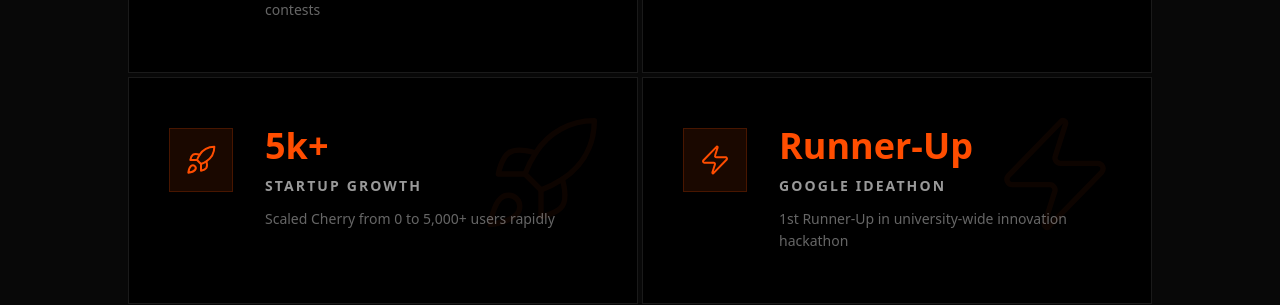
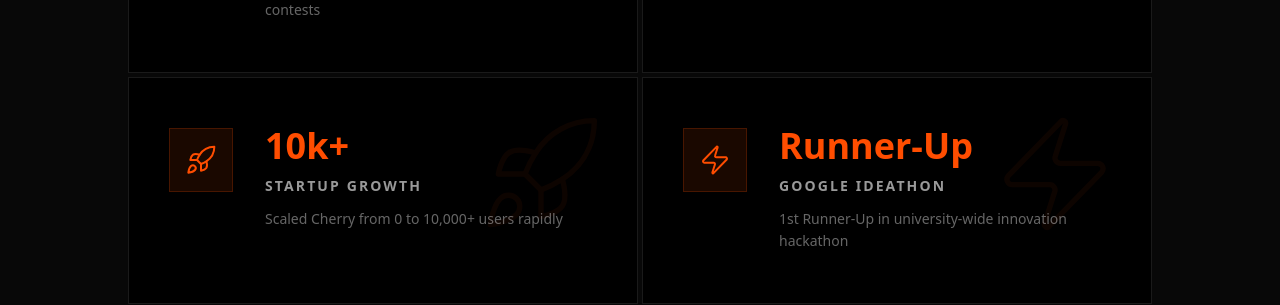
Before and after one commit to aakarsh12x/PortfolioV2, a Next.js app: page / in a window 1280 px wide. Shown: the part 3560-3865 px from the top of the page. Built offline with nearby package versions, Linux system fonts and the light colour scheme.

Commit message:
Update portfolio.ts

```diff
--- a/src/data/portfolio.ts
+++ b/src/data/portfolio.ts
@@ -125,8 +125,8 @@ export const ACHIEVEMENTS = [
     },
     {
         label: "Startup Growth",
-        value: "5k+",
-        desc: "Scaled Cherry from 0 to 5,000+ users rapidly",
+        value: "10k+",
+        desc: "Scaled Cherry from 0 to 10,000+ users rapidly",
         icon: Rocket
     },
     {
```
